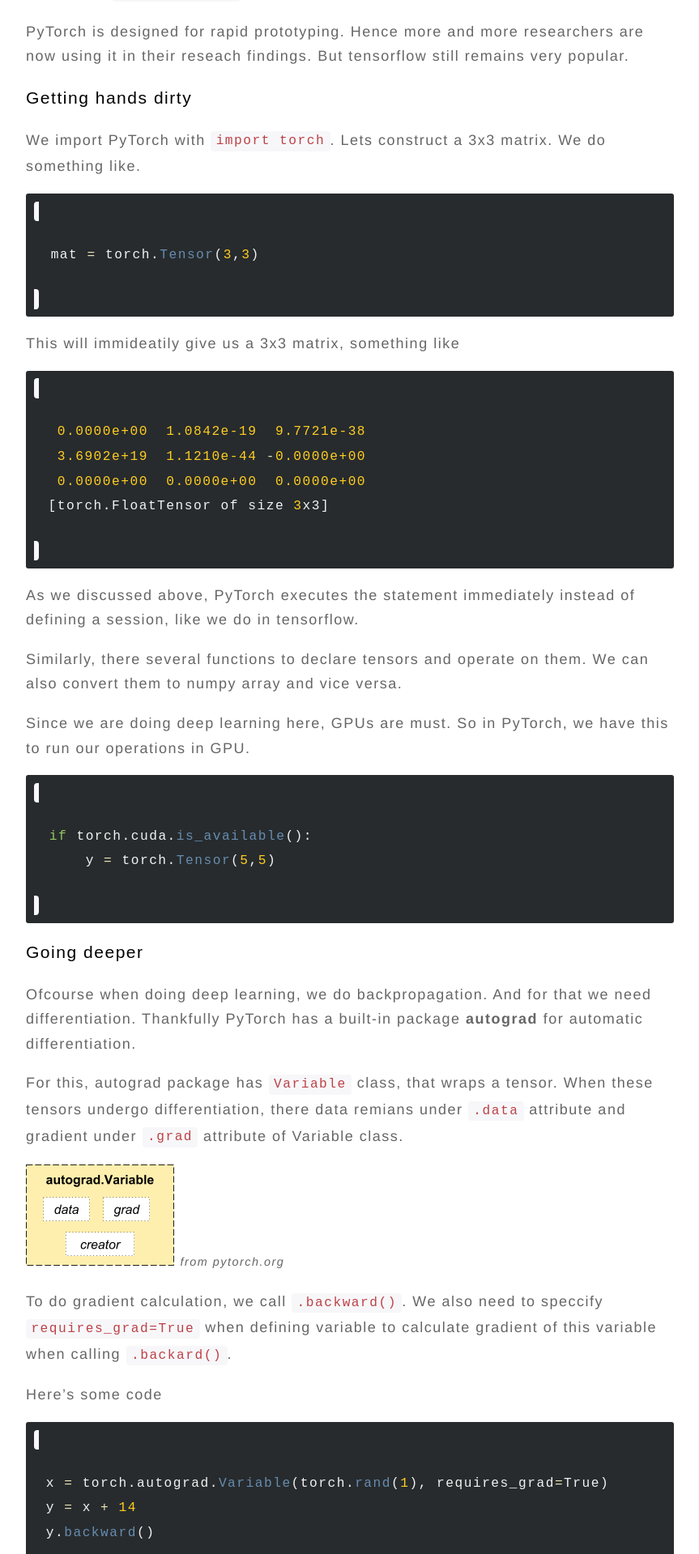
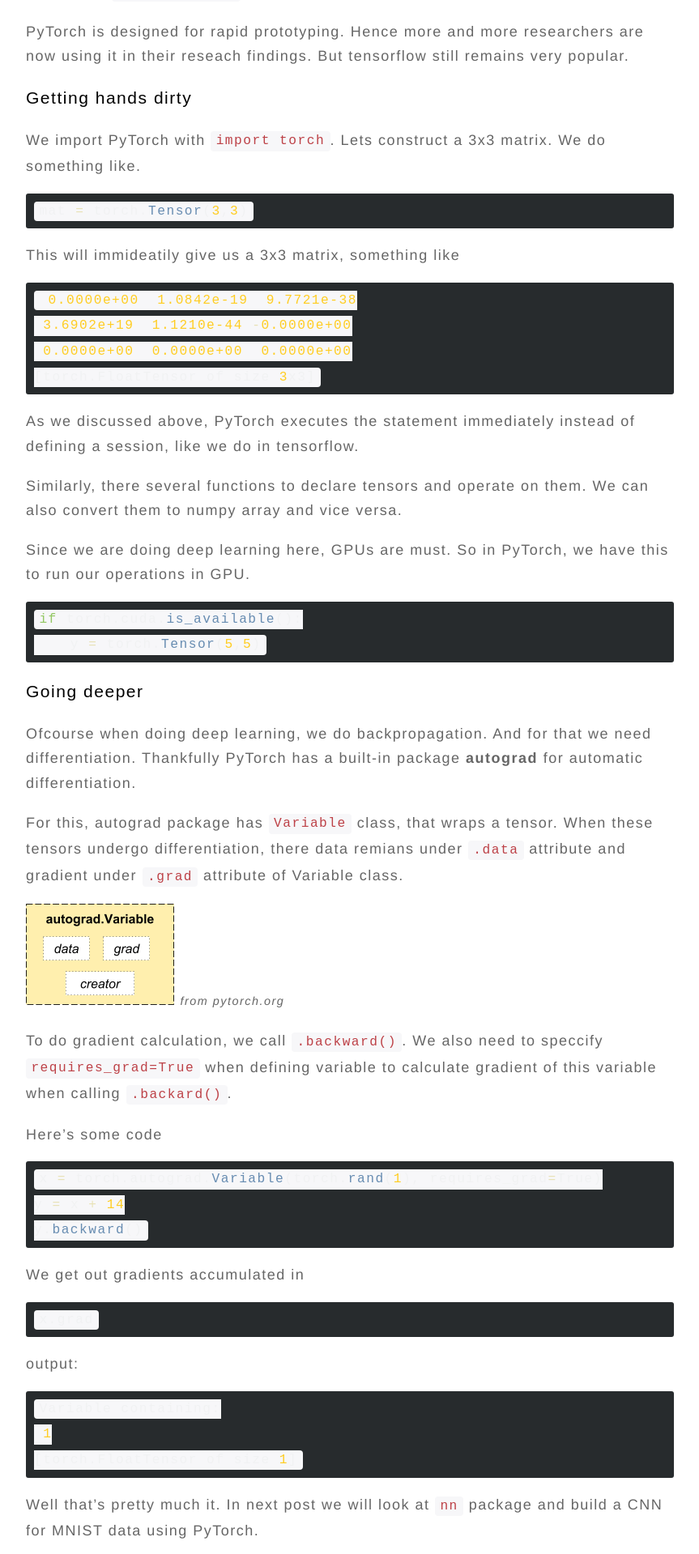
Before and after one commit to khushmeeet/khushmeeet.github.io, a Jekyll site: the page built from _posts/2017-08-13-what-is-pytorch.md, in a window 1280 px wide. Shown: the part 1082-3001 px from the top of the page at 81% size, without its empty margins (208-1071 px from the left). Built offline with Jekyll 4.4.1, drawn with Linux system fonts in a browser that asks for light colours; nearby versions of some CDN libraries; some web fonts are replaced.

Commit message:
removed rouge

```diff
--- a/_config.yml
+++ b/_config.yml
@@ -26,16 +26,16 @@
 
 # Build settings
 markdown: kramdown
-highlighter: rouge
+highlighter: none
 permalink: pretty
 kramdown:
   input: GFM
-  syntax_highlighter: rouge
-  syntax_highlighter_opts:
-    # Rouge Options › https://github.com/jneen/rouge#full-options
-    #line_numbers: true # bad idea, spans don't need linenos and would inherit this option
-    block:
-      line_numbers: true
+  # syntax_highlighter: rouge
+  # syntax_highlighter_opts:
+  #   # Rouge Options › https://github.com/jneen/rouge#full-options
+  #   #line_numbers: true # bad idea, spans don't need linenos and would inherit this option
+  #   block:
+  #     line_numbers: true
 gems:
   - jekyll-feed
 exclude:
```
